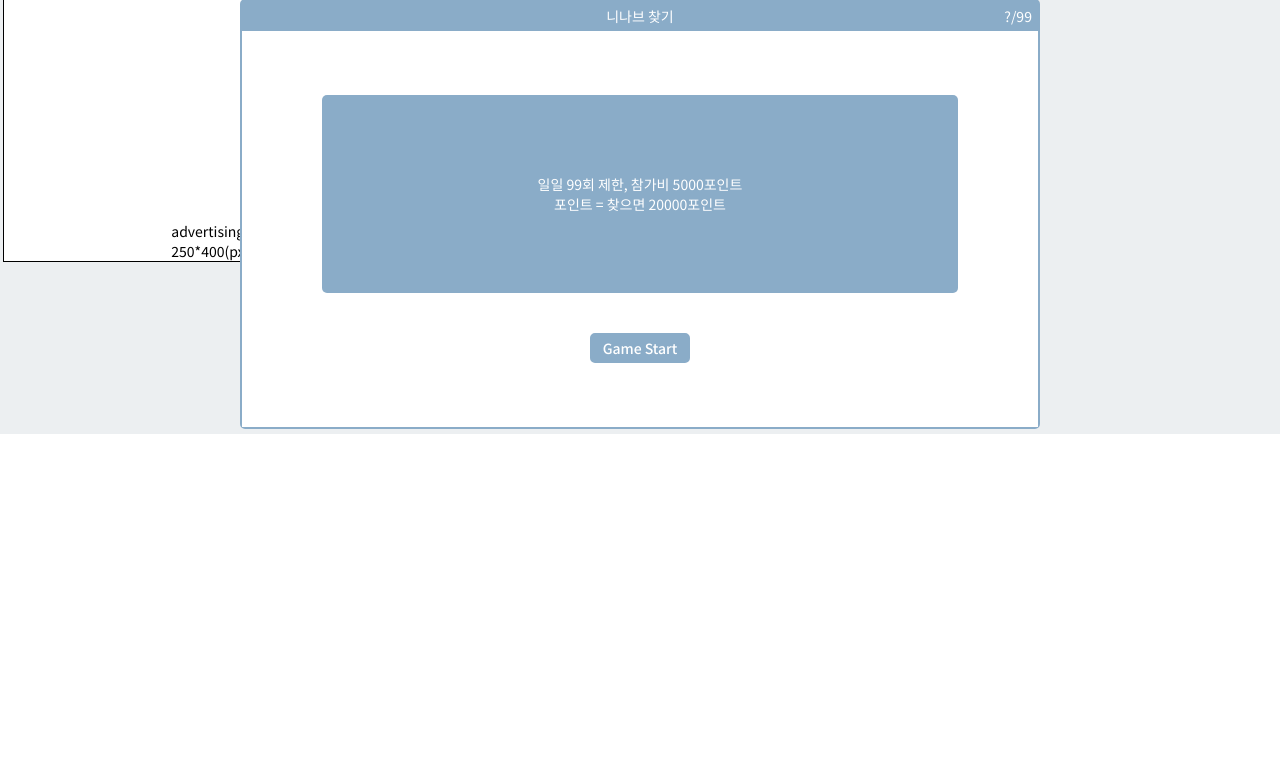
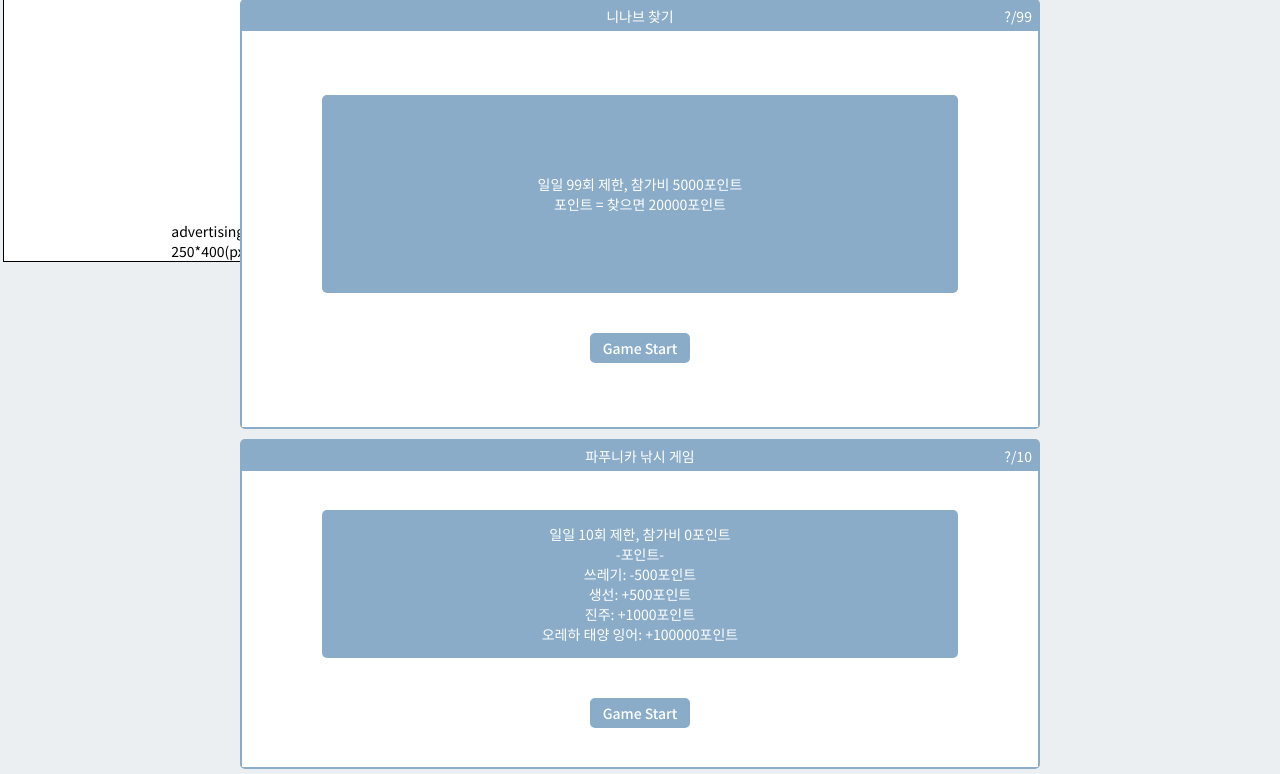
Before and after one commit to honeypunch97/LostArk-Guild-Scheduler, a Flask app: template templates/minigames.html in a window 1280 px wide. Shown: the part 574-1348 px from the top of the page. Before the commit the page ends 1008 px from the top, so only its background shows below. Run offline with Flask 2, Linux system fonts and the light colour scheme; the template is opened without the code that fills it, so the values that code supplies are empty; parts of the project's set-up code (start-up, migrations or seed data) failed here and were passed over; some libraries are stand-ins or nearby versions.

Commit message:
Add 'papunica fising game' to minigame page

```diff
--- a/api_rotation_sch.py
+++ b/api_rotation_sch.py
@@ -28,7 +28,6 @@ def save_log(log_nickname, log_title, log_content):
 def api_rotation_sch():
     # DB_thisweeksch의 내용 초기화
     db.thisweeksch.delete_many({})
-
 
     # ('fixedparty' == 'true'이면, 그대로 temp_sch_list에 넣어두고),
     # ('repeatsch'=='true'이면, 'member'값을 []로 초기화해서 넣어두기)
--- a/app.py
+++ b/app.py
@@ -13,9 +13,9 @@ with open('./secret.json', 'r') as json_file:
     SECRET_DATA = json.load(json_file)
 
 # ec2실행
-# client = MongoClient(SECRET_DATA['CLIENT_EC2'], SECRET_DATA['PORT_NUMBER'])
+client = MongoClient(SECRET_DATA['CLIENT_EC2'], SECRET_DATA['PORT_NUMBER'])
 # local실행
-client = MongoClient('localhost', SECRET_DATA['PORT_NUMBER'])
+# client = MongoClient('localhost', SECRET_DATA['PORT_NUMBER'])
 
 db = client.dblags
 
@@ -147,7 +147,8 @@ def api_signup():
         'lastlogin': today,
         'schjoincount': 0,
         'abilitystonegamecount': 0,
-        'findninavegamecount': 0
+        'findninavegamecount': 0,
+        'papunikafishinggamecount': 0,
     }
     db.users.insert_one(doc)
 
@@ -872,10 +873,11 @@ def api_printgamecount():
         myinfo = db.users.find_one({'nickname': payload['nickname']})
         abilitystonegamecount = myinfo['abilitystonegamecount']
         findninavegamecount = myinfo['findninavegamecount']
-        print(abilitystonegamecount,findninavegamecount)
+        papunikafishinggamecount = myinfo['papunikafishinggamecount']
         return jsonify({'result': 'SUCCESS',
                         'abilitystonegamecount': abilitystonegamecount,
-                        'findninavegamecount': findninavegamecount})
+                        'findninavegamecount': findninavegamecount,
+                        'papunikafishinggamecount': papunikafishinggamecount})
     except:
         return jsonify({'result': 'FAIL',
                         'title': '데이터 로드 실패',
--- a/static/css/minigames.css
+++ b/static/css/minigames.css
@@ -458,6 +458,7 @@ main {
   display: flex;
   justify-content: space-around;
   align-items: center;
+  position: relative;
 }
 .findninavegame_card {
   width: 154px;
@@ -470,17 +471,192 @@ main {
   border-radius: 5px;
   transform: scale(1.1);
 }
-#findninavegame_card1 {
+.findninavegame_btn_done {
+  margin-top: 5%;
+  background-color: var(--color_dark);
+  color: white;
+  width: 100px;
+  height: 30px;
+  display: flex;
+  justify-content: center;
+  align-items: center;
+  border-radius: 5px;
+  cursor: pointer;
+  transition: ease-in-out 0.5s;
+  border: 2px solid var(--color_dark);
+  font-weight: 500;
+  position: absolute;
+  top: 80%;
+  left: 50%;
+  transform: translate(-50%, -50%);
 }
-#findninavegame_card2 {
-}
-#findninavegame_card3 {
-}
-#findninavegame_card4 {
-}
-#findninavegame_card5 {
+.findninavegame_btn_done:hover {
+  background-color: white;
+  color: var(--color_deep_dark);
 }
 
+.papunikafishinggame_container {
+  display: flex;
+  flex-direction: column;
+  align-items: center;
+  width: 800px;
+  height: 330px;
+  border: 2px solid var(--color_dark);
+  border-radius: 5px;
+  margin: 5px;
+}
+.papunikafishinggame_titlebox {
+  width: 100%;
+  background-color: var(--color_dark);
+  color: white;
+  display: flex;
+  justify-content: center;
+  align-items: center;
+  padding: 5px 0;
+}
+.papunikafishinggame_titlebox div {
+  width: 5%;
+  color: white;
+  display: flex;
+  justify-content: center;
+  align-items: center;
+}
+.papunikafishinggame_titlebox h1 {
+  width: 90%;
+  color: white;
+  display: flex;
+  justify-content: center;
+  align-items: center;
+}
+.papunikafishinggame_start_container {
+  background-color: white;
+  width: 100%;
+  height: 100%;
+  display: flex;
+  flex-direction: column;
+  justify-content: center;
+  align-items: center;
+}
+.papunikafishinggame_start_announcement {
+  background-color: var(--color_dark);
+  width: 80%;
+  height: 50%;
+  border-radius: 5px;
+  display: flex;
+  flex-direction: column;
+  justify-content: center;
+  align-items: center;
+}
+.papunikafishinggame_start_announcement p {
+  color: white;
+}
+.papunikafishinggame_start_btn {
+  margin-top: 5%;
+  background-color: var(--color_dark);
+  color: white;
+  width: 100px;
+  height: 30px;
+  display: flex;
+  justify-content: center;
+  align-items: center;
+  border-radius: 5px;
+  cursor: pointer;
+  transition: ease-in-out 0.5s;
+  border: 2px solid var(--color_dark);
+  font-weight: 500;
+}
+.papunikafishinggame_start_btn:hover {
+  background-color: white;
+  color: var(--color_deep_dark);
+}
+.papunikafishinggame_contentbox {
+  width: 100%;
+  height: 100%;
+}
+.papunikafishinggame_background {
+  width: 100%;
+  height: 100%;
+  background-image: url("../img/papunikafishinggame_background.png");
+  display: flex;
+  flex-direction: column;
+  justify-content: space-around;
+  align-items: center;
+  position: relative;
+}
+.papunikafishinggame_item {
+  width: 280px;
+  height: 120px;
+  background-color: rgba(255, 255, 255, 0.6);
+  opacity: 0;
+  position: absolute;
+  top: 70%;
+  left: 50%;
+  transform: translate(-50%, -50%);
+  display: flex;
+  justify-content: center;
+  align-items: center;
+  border-radius: 5px;
+}
+.papunikafishinggame_item_img {
+  width: 100px;
+  height: 100px;
+}
+.papunikafishinggame_item_content {
+  width: 150px;
+  height: 100px;
+  display: flex;
+  flex-direction: column;
+  justify-content: center;
+  align-items: center;
+}
+.papunikafishinggame_item_content p {
+  font-size: 20px;
+  font-weight: 700;
+}
+.papunikafishinggame_btn_done {
+  background-color: var(--color_dark);
+  color: white;
+  width: 100px;
+  height: 30px;
+  display: flex;
+  justify-content: center;
+  align-items: center;
+  border-radius: 5px;
+  cursor: pointer;
+  transition: ease-in-out 0.5s;
+  border: 2px solid var(--color_dark);
+  font-weight: 500;
+  position: absolute;
+  top: 90%;
+  left: 50%;
+  transform: translate(-50%, -50%);
+}
+.papunikafishinggame_btn_done:hover {
+  background-color: white;
+  color: var(--color_deep_dark);
+}
+.papunikafishinggame_btn_start {
+  background-color: var(--color_dark);
+  color: white;
+  width: 100px;
+  height: 30px;
+  display: flex;
+  justify-content: center;
+  align-items: center;
+  border-radius: 5px;
+  cursor: pointer;
+  transition: ease-in-out 0.5s;
+  border: 2px solid var(--color_dark);
+  font-weight: 500;
+  position: absolute;
+  top: 90%;
+  left: 50%;
+  transform: translate(-50%, -50%);
+}
+.papunikafishinggame_btn_start:hover {
+  background-color: white;
+  color: var(--color_deep_dark);
+}
 .point_section {
   width: 20%;
   height: 100%;
--- a/static/js/minigames.js
+++ b/static/js/minigames.js
@@ -23,7 +23,6 @@ function printPointRanking() {
     dataType: "json",
     data: {},
     success: function (response) {
-      console.log(response["mypoint"]);
       if (response["mypoint"] < -100000) {
         Swal.fire({
           title: "출입금지",
@@ -69,6 +68,9 @@ function printGameCount() {
         );
         $(".findninavegame_titlebox_count").text(
           response["findninavegamecount"] + "/99"
+        );
+        $(".papunikafishinggame_titlebox_count").text(
+          response["papunikafishinggamecount"] + "/10"
         );
       } else {
         Swal.fire({
@@ -677,8 +679,8 @@ $(document).on("click", ".abilitystonegame_btn_done", function () {
   });
 });
 
+// 니나브 찾기 게임
 const findninavegameRandomNumber = Math.floor(Math.random() * 4) + 1;
-// 니나브 찾기 게임
 $(".findninavegame_start_btn").click(function () {
   let decreasePoint = 5000;
   decreasePoints(decreasePoint, "findninavegamecount", 99);
@@ -690,13 +692,15 @@ $(".findninavegame_start_btn").click(function () {
                     <div id="findninavegame_card3" class="findninavegame_card"></div>
                     <div id="findninavegame_card4" class="findninavegame_card"></div>
                     <div id="findninavegame_card5" class="findninavegame_card"></div>
+                    <div class="findninavegame_btn_done">완료</div>
                   </div>
                 </div>`;
   $(".findninavegame_container").append(tempHtml);
 });
+let selectedCard = "";
 // 니나브 찾기 게임 카드 클릭
 $(document).on("click", ".findninavegame_card", function (event) {
-  let test = $(event.currentTarget).attr("id");
+  $(document).off("click", ".findninavegame_card");
   let resultPoint = 0;
   $(".findninavegame_card").css(
     "background-image",
@@ -706,7 +710,10 @@ $(document).on("click", ".findninavegame_card", function (event) {
     "background-image",
     "url('../static/img/findninavegame_ninave.png')"
   );
-  const selectedCard = $(event.currentTarget).attr("style");
+  selectedCard = $(event.currentTarget).attr("style");
+});
+// 니나브 찾기 게임 완료 버튼 클릭
+$(document).on("click", ".findninavegame_btn_done", function () {
   if (
     selectedCard ==
     'background-image: url("../static/img/findninavegame_ninave.png");'
@@ -770,3 +777,99 @@ $(document).on("click", ".findninavegame_card", function (event) {
     });
   }
 });
+
+// 파푸니카 낚시 게임
+const papunikaFishingGameRandomNumber = Math.floor(Math.random() * 100) + 1;
+// 게임시작버튼 클릭시, 화면교체
+$(".papunikafishinggame_start_btn").click(function () {
+  let decreasePoint = 0;
+  decreasePoints(decreasePoint, "papunikafishinggamecount", 10);
+  $(".papunikafishinggame_start_container").hide();
+  const tempHtml = `<div class="papunikafishinggame_contentbox">
+                      <div class="papunikafishinggame_background">
+                        <div class="papunikafishinggame_item">
+                          <div class="papunikafishinggame_item_img"></div>
+                          <div class="papunikafishinggame_item_content"></div>
+                        </div>
+                        <div class="papunikafishinggame_btn_start">뭔가 낚였다..!</div>
+                      </div>
+                    </div>`;
+  $(".papunikafishinggame_container").append(tempHtml);
+});
+// '뭔가가 걸려들었다..!'클릭시 게임 진행
+let resultPoint = 0;
+$(document).on("click", ".papunikafishinggame_btn_start", function () {
+  // 낚싯 보상 애니메이션
+  $(".papunikafishinggame_item").animate(
+    {
+      opacity: 1,
+      top: "50%",
+    },
+    2000
+  );
+  $(".papunikafishinggame_btn_start").remove();
+  // 랜덤숫자로 보상 이미지, 텍스트 넣기, 보상포인트 변수에 넣기
+  if (papunikaFishingGameRandomNumber >= 100) {
+    resultPoint = 100000;
+    $(".papunikafishinggame_item_img").css(
+      "background-image",
+      "url('../static/img/papunikafishinggame_sunfish.png')"
+    );
+    $(".papunikafishinggame_item_content").append(
+      `<p>오레하 태양 잉어</p><p>+100000포인트</p>`
+    );
+  } else if (papunikaFishingGameRandomNumber >= 90) {
+    resultPoint = 1000;
+    $(".papunikafishinggame_item_img").css(
+      "background-image",
+      "url('../static/img/papunikafishinggame_pearl.png')"
+    );
+    $(".papunikafishinggame_item_content").append(
+      `<p>진주</p><p>+1000포인트</p>`
+    );
+  } else if (papunikaFishingGameRandomNumber >= 50) {
+    resultPoint = 500;
+    $(".papunikafishinggame_item_img").css(
+      "background-image",
+      "url('../static/img/papunikafishinggame_fish.png')"
+    );
+    $(".papunikafishinggame_item_content").append(
+      `<p>생선</p><p>+500포인트</p>`
+    );
+  } else {
+    resultPoint = -500;
+    $(".papunikafishinggame_item_img").css(
+      "background-image",
+      "url('../static/img/papunikafishinggame_trash.png')"
+    );
+    $(".papunikafishinggame_item_content").append(
+      `<p>쓰레기</p><p>-500포인트</p>`
+    );
+  }
+  $(".papunikafishinggame_background").append(
+    `<div class="papunikafishinggame_btn_done">완료</div>`
+  );
+});
+// 완료하기 버튼 클릭시 정산
+$(document).on("click", ".papunikafishinggame_btn_done", function () {
+  $.ajax({
+    type: "POST",
+    url: "/minigames/api_gamedone/",
+    dataType: "json",
+    data: {
+      result_point_give: resultPoint,
+    },
+    success: function (response) {
+      if (response["result"] == "SUCCESS") {
+        Swal.fire({
+          title: response["title"],
+          text: response["msg"],
+          icon: "success",
+          confirmButtonColor: "#5b7d97",
+        }).then((result) => {
+          location.reload();
+        });
+      }
+    },
+  });
+});
--- a/templates/minigames.html
+++ b/templates/minigames.html
@@ -186,6 +186,24 @@
             <div class="findninavegame_start_btn">Game Start</div>
           </div>
         </div>
+        <div class="papunikafishinggame_container">
+          <div class="papunikafishinggame_titlebox">
+            <div></div>
+            <h1>파푸니카 낚시 게임</h1>
+            <div class="papunikafishinggame_titlebox_count">?/10</div>
+          </div>
+          <div class="papunikafishinggame_start_container">
+            <div class="papunikafishinggame_start_announcement">
+              <p>일일 10회 제한, 참가비 0포인트</p>
+              <p>-포인트-</p>
+              <p>쓰레기: -500포인트</p>
+              <p>생선: +500포인트</p>
+              <p>진주: +1000포인트</p>
+              <p>오레하 태양 잉어: +100000포인트</p>
+            </div>
+            <div class="papunikafishinggame_start_btn">Game Start</div>
+          </div>
+        </div>
       </section>
       <section class="point_section">
         <div class="myinfo_container">
```
Also changed, not shown: static/img/papunikafishinggame_background.png (added), static/img/papunikafishinggame_fish.png (added), static/img/papunikafishinggame_pearl.png (added), static/img/papunikafishinggame_sunfish.png (added), static/img/papunikafishinggame_trash.png (added).
